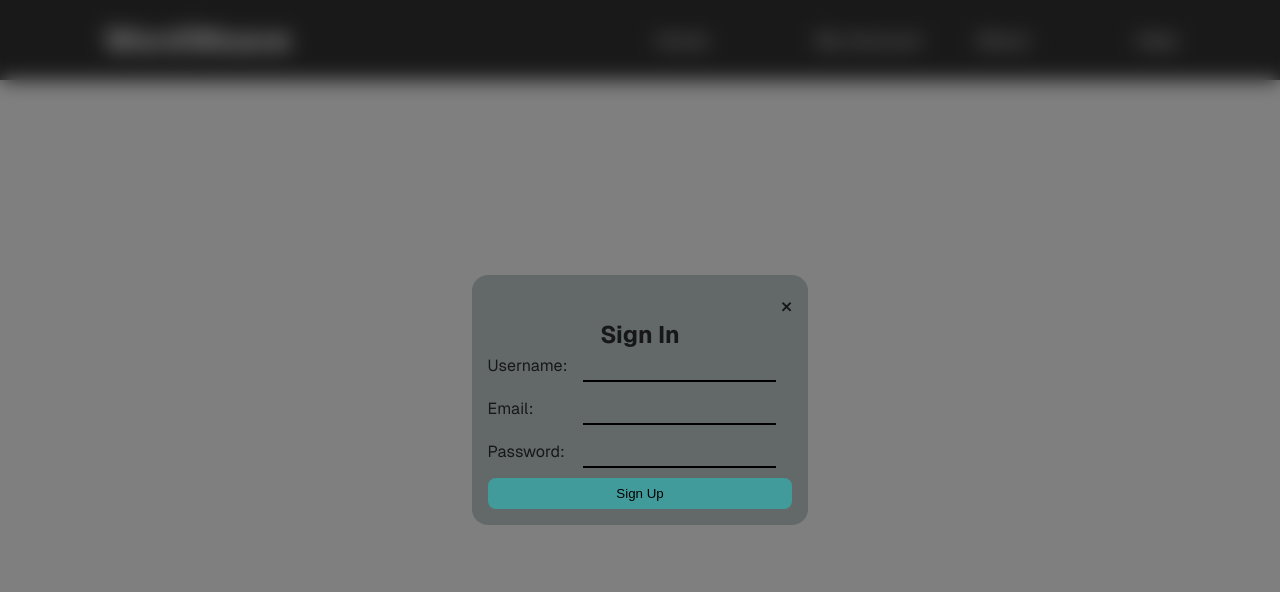
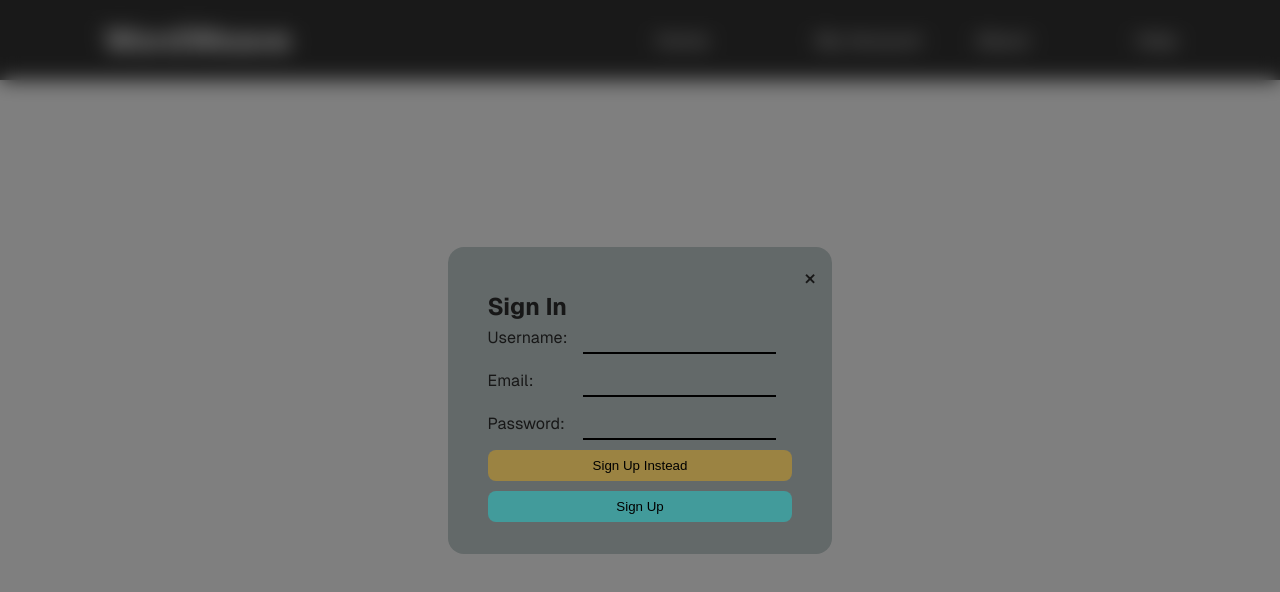
Before and after one commit to TuckTuckC/wordweave, a Next.js app: page / in a window 1280 px wide. Both pictures are taken after a click on the button "Sign In". Shown: the top 592 px of the page. Built offline with nearby package versions, Linux system fonts and the light colour scheme; no server answers.

Commit message:
polishes styling on signIn modal

```diff
--- a/src/Components/SignUp/SignUp.module.css
+++ b/src/Components/SignUp/SignUp.module.css
@@ -17,13 +17,15 @@
 }
 
 .modalContent {
-    max-width: 50svw;
+    width: 30svw;
     background-color: #636969;
-    padding: 1rem;
+    padding: 1rem 1rem 2rem 1rem;
     border-radius: 1rem;
     display: flex;
+    gap: 15%;
     flex-direction: column;
     align-items: center;
+    justify-content: flex;
 }
 
 .form {
@@ -51,7 +53,7 @@
     border-color: #29afa4;
 }
 
-.form > button {
+.form > button, .btn {
     background-color: #429b9b;
     border: none;
     padding: 0.5rem;
@@ -59,9 +61,15 @@
     cursor: pointer;
 }
 
+.btn {
+    background-color: #9b8342 !important;
+}
+
 .close {
     display: flex;
+    position: relative;
     align-self: flex-end;
+    justify-self: flex-start;
     font-size: 24px;
     cursor: pointer;
 }
--- a/src/Components/SignUp/SignUp.tsx
+++ b/src/Components/SignUp/SignUp.tsx
@@ -94,9 +94,9 @@ const SignUp = () => {
         <div className={styles.signUp}>
             {/* Conditional rendering: if no user is logged in */}
             <div>
-                <button onClick={() => { handleOpen(); setAuthAction('signUp') }}>
+                {/* <button onClick={() => { handleOpen(); setAuthAction('signUp') }}>
                     Sign Up
-                </button>
+                </button> */}
                 <button onClick={() => { handleOpen(); setAuthAction('signIn') }}>
                     Sign In
                 </button>
@@ -112,6 +112,7 @@ const SignUp = () => {
                 <div className={styles.modal}>
                     <div className={styles.modalContent}>
                         <span className={styles.close} onClick={handleClose}>&times;</span>
+                        <div className={styles.formContainer}>
                             <h2>{authAction === 'signUp' ? 'Sign Up' : 'Sign In'}</h2>
                             <form className={styles.form} onSubmit={handleSubmit}>
                                 <label>
@@ -132,8 +133,19 @@ const SignUp = () => {
                                         <input type="password" name="confirmPassword" value={formData.confirmPassword} onChange={handleChange} required />
                                     </label>
                                 )}
+                                {authAction === 'signIn' && (
+                                    <button className={styles.btn} onClick={() => { handleOpen(); setAuthAction('signUp') }}>
+                                        Sign Up Instead
+                                    </button>
+                                )}
+                                {authAction === 'signUp' && (
+                                    <button className={styles.btn} onClick={() => { handleOpen(); setAuthAction('signIn') }}>
+                                        Sign In Instead
+                                    </button>
+                                )}
                                 <button type="submit">Sign Up</button>
                             </form>
+                        </div>
                     </div>
                 </div>
             )}
```
Lines whose indentation alone changed are shown as unchanged.
